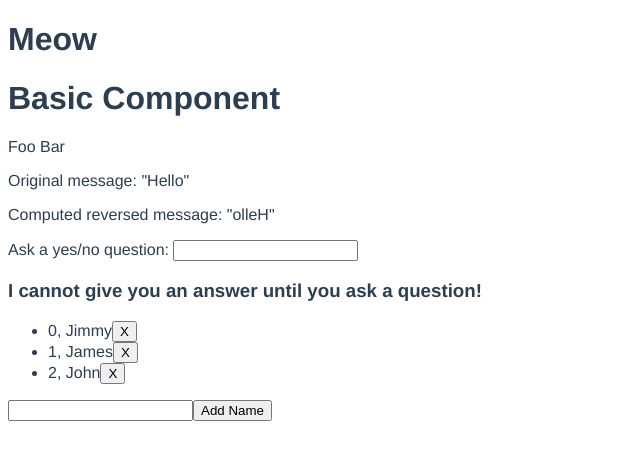
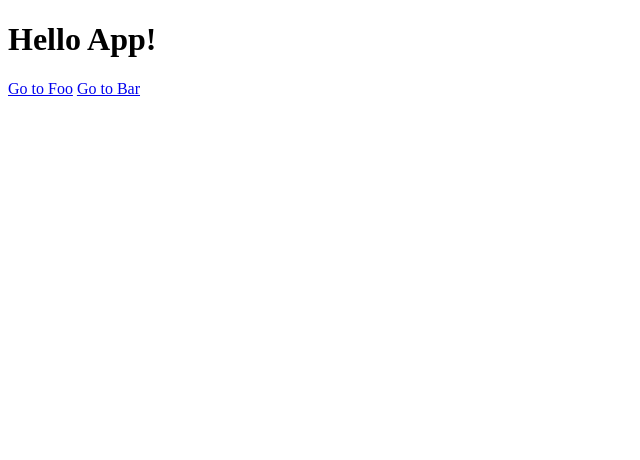
Before and after one commit to tonydoesathing/davis-scholar-search-frontend, a Vue app: page / in a window 1280 px wide. Shown: the top 460 px of the page, without its empty margins (0-640 px from the left). Built offline with nearby package versions, Linux system fonts and the light colour scheme.

Commit message:
added router base
base router

```diff
--- a/index.html
+++ b/index.html
@@ -8,8 +8,19 @@
 </head>
 
 <body>
-	<div id="app"></div>
-	<!-- built files will be auto injected -->
+		<div id="app">
+		<h1>Hello App!</h1>
+		<p>
+			<!-- use router-link component for navigation. -->
+			<!-- specify the link by passing the `to` prop. -->
+			<!-- `<router-link>` will be rendered as an `<a>` tag by default -->
+			<router-link to="/foo">Go to Foo</router-link>
+			<router-link to="/bar">Go to Bar</router-link>
+		</p>
+		<!-- route outlet -->
+		<!-- component matched by the route will render here -->
+		<router-view></router-view>
+	</div>
 </body>
 
 </html>
--- a/package.json
+++ b/package.json
@@ -16,7 +16,8 @@
   "dependencies": {
     "axios": "0.18.0",
     "lodash": "4.17.10",
-    "vue": "^2.5.2"
+    "vue": "^2.5.2",
+    "vue-router": "3.0.1"
   },
   "devDependencies": {
     "autoprefixer": "^7.1.2",
--- a/src/components/PageHeader.vue
+++ /dev/null
@@ -1,29 +0,0 @@
-<template>
-  <div>
-    <h1>{{ title }}</h1>
-    <TOC/>
-  </div>
-
-</template>
-
-<script>
-import TOC from "./TOC";
-
-export default {
-  name: "PageHeader",
-  props: ['title'],
-  data() {
-    return {
-      msg: "Welcome to Your Vue.js App"
-    };
-  },
-  components: {
-    TOC
-  }
-};
-</script>
-
-<!-- Add "scoped" attribute to limit CSS to this component only -->
-<style scoped>
-
-</style>
--- a/src/components/TOC.vue
+++ /dev/null
@@ -1,146 +0,0 @@
-<template>
-    <div>
-      <!-- spit out variable or compute javascript -->
-      <h1>{{title}}</h1>
-      <p>{{fullName}}</p>
-      <p>Original message: "{{ message }}"</p>
-      <p>Computed reversed message: "{{ reversedMessage }}"</p>
-      <p>
-        Ask a yes/no question:
-        <!-- v-model links the variable and html together -->
-        <!-- so when somebody inputs into text box variable is updated -->
-        <input v-model="question">
-      </p>
-
-      <!-- you can bind a class object to a truthy value -->
-      <!-- in this case, we bind it to a computed function -->
-      <h3 v-bind:class="classObject" >{{ answer }}</h3>
-      <ul>
-        <li v-for="(name,index) of names" v-bind:key="name.key">{{index}}, {{name}}<button v-on:click="removeNameFromList(index)">X</button></li>
-      </ul>
-      <input v-model="nameTextBox">
-      <button v-on:click="addNameToList">Add Name</button>
-    </div>
-</template>
-
-<script>
-import _ from "lodash";
-import axios from "axios";
-
-export default {
-  name: "TOC",
-  props: {
-    title: {
-      default: "Basic Component",
-
-      //Can specify the type so if something else is passed in it spits out an error
-      type: String
-    }
-  },
-
-  //this is where we store the data that the component uses
-  data() {
-    return {
-      message: "Hello",
-      firstName: "Foo",
-      lastName: "Bar",
-      question: "",
-      isLoading: false,
-      nameTextBox: "",
-      names: ["Jimmy", "James", "John"],
-      answer: "I cannot give you an answer until you ask a question!"
-    };
-  },
-
-  //computed is cached! so it only recalcs if message has changed
-  computed: {
-    // a computed getter
-    reversedMessage: function() {
-      // `this` points to the vm instance
-      return this.message
-        .split("")
-        .reverse()
-        .join("");
-    },
-    fullName: {
-      // getter, returns this for when {{fullname}}
-      get: function() {
-        return this.firstName + " " + this.lastName;
-      },
-      // setter, retuns this for when {{fullname = "Jimmy Johnson"}}
-      set: function(newValue) {
-        var names = newValue.split(" ");
-        this.firstName = names[0];
-        this.lastName = names[names.length - 1];
-      }
-    },
-    classObject: function() {
-      return {
-        loading: this.isLoading
-      };
-    }
-  },
-
-  //watches for variable change and runs function
-  watch: {
-    question: function(newQuestion, oldQuestion) {
-      this.isLoading = true;
-      this.answer = "Waiting for you to stop typing...";
-      this.debouncedGetAnswer();
-    }
-  },
-
-  /*
-    runs on component creation; putting this.debouncedGetAnswer
-    here lets the component load the lodash script first
-    and also have access to the component's methods
-  */
-  created: function() {
-    // _.debounce is a function provided by lodash to limit how
-    // often a particularly expensive operation can be run.
-    this.debouncedGetAnswer = _.debounce(this.getAnswer, 500);
-  },
-
-  /*
-    this is where we put most of our logic/functions referenced
-    within this component
-  */
-  methods: {
-    addNameToList: function() {
-      console.log(this.nameTextBox);
-      this.names.push(this.nameTextBox);
-      this.nameTextBox = "";
-    },
-    removeNameFromList: function(index) {
-      this.names.splice(index, 1);
-    },
-    getAnswer: function() {
-      if (this.question.indexOf("?") === -1) {
-        this.answer = "Questions usually contain a question mark. ;-)";
-        this.isLoading = false;
-        return;
-      }
-      this.answer = "Thinking...";
-      var vm = this;
-      axios
-        .get("https://yesno.wtf/api")
-        .then(function(response) {
-          vm.isLoading = false;
-          vm.answer = _.capitalize(response.data.answer);
-        })
-        .catch(function(error) {
-          vm.isLoading = false;
-          vm.answer = "Error! Could not reach the API. " + error;
-        });
-    }
-  }
-};
-</script>
-
-<!-- Add "scoped" attribute to limit CSS to this component only -->
-<style scoped>
-.loading {
-  color: red;
-  text-decoration: underline;
-}
-</style>
--- a/src/main.js
+++ b/src/main.js
@@ -1,13 +1,32 @@
-// The Vue build version to load with the `import` command
-// (runtime-only or standalone) has been set in webpack.base.conf with an alias.
 import Vue from "vue";
-import App from "./App";
+import VueRouter from "vue-router";
 
+Vue.use(VueRouter);
 Vue.config.productionTip = false;
 
-/* eslint-disable no-new */
-new Vue({
-  el: "#app",
-  components: { App },
-  template: "<App/>"
+const Foo = { template: "<div>foo</div>" };
+const Bar = { template: "<div>bar</div>" };
+
+// 2. Define some routes
+// Each route should map to a component. The "component" can
+// either be an actual component constructor created via
+// `Vue.extend()`, or just a component options object.
+// We'll talk about nested routes later.
+const routes = [
+  { path: "/foo", component: Foo },
+  { path: "/bar", component: Bar }
+];
+
+// 3. Create the router instance and pass the `routes` option
+// You can pass in additional options here, but let's
+// keep it simple for now.
+const router = new VueRouter({
+  routes // short for `routes: routes`
 });
+
+// 4. Create and mount the root instance.
+// Make sure to inject the router with the router option to make the
+// whole app router-aware.
+const app = new Vue({
+  router
+}).$mount("#app");
--- /dev/null
+++ b/src/routes.js
@@ -0,0 +1 @@
+export default [{ "/": "./Pages/Home" }, { "/about": "./Pages/About" }];
```
